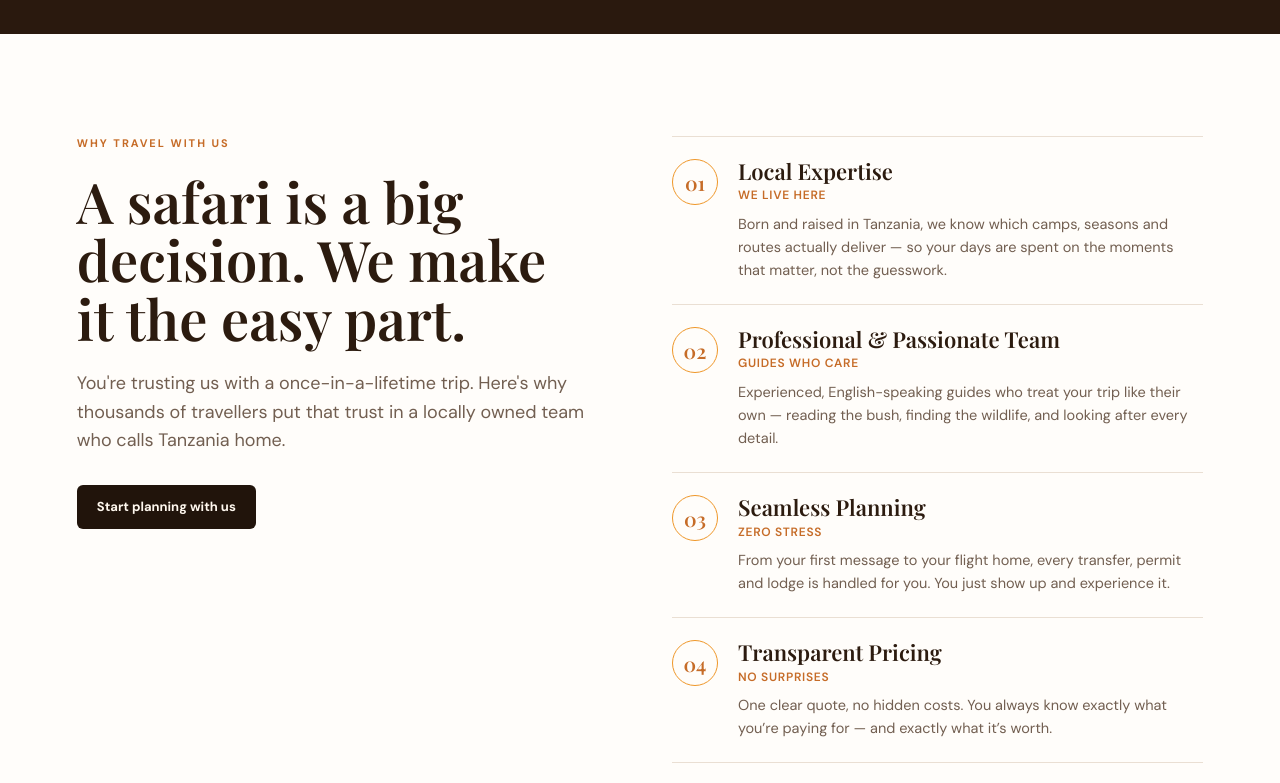
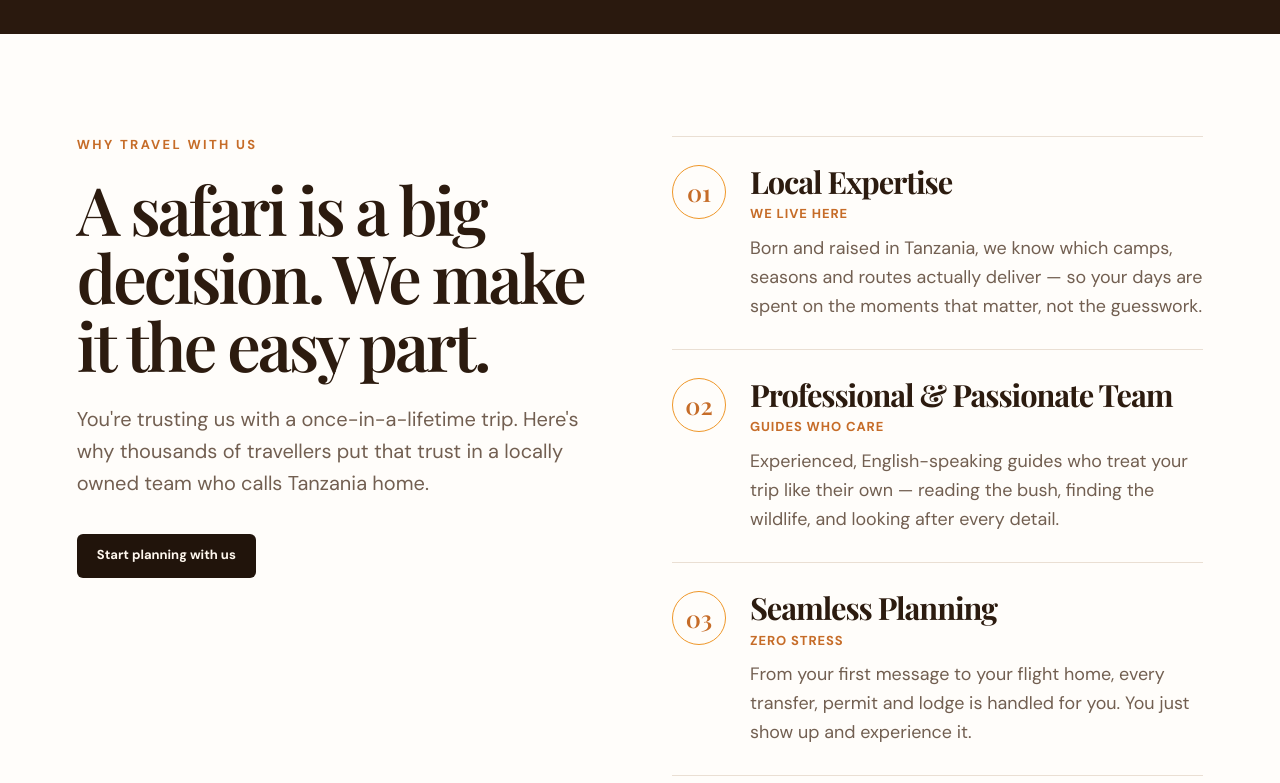
Before and after one commit to churchboyeli-eng/wildwingssafari, a React (Vite) app: page / in a window 1280 px wide. Shown: the part 2180-2963 px from the top of the page. Built offline with nearby package versions, Linux system fonts and the light colour scheme.

Commit message:
Increase why travel typography

```diff
--- a/src/pages/Home.jsx
+++ b/src/pages/Home.jsx
@@ -133,25 +133,25 @@ export default function Home() {
       <section style={{ background: 'var(--bg-paper)', padding: 'clamp(54px,8vw,110px) clamp(28px,6vw,90px)' }}>
         <div style={{ maxWidth: 1300, margin: '0 auto', display: 'grid', gridTemplateColumns: 'repeat(auto-fit,minmax(min(100%,300px),1fr))', gap: 'clamp(32px,5vw,72px)', alignItems: 'start' }}>
           <div style={{ position: 'sticky', top: 96 }}>
-            <div className="eyebrow" style={{ marginBottom: 20 }}>Why travel with us</div>
-            <h2 style={{ fontFamily: 'var(--serif)', fontWeight: 500, fontSize: 'clamp(32px,4.6vw,56px)', lineHeight: 1.04, margin: 0, color: 'var(--ink)' }}>
+            <div className="eyebrow" style={{ marginBottom: 20, fontSize: 13 }}>Why travel with us</div>
+            <h2 style={{ fontFamily: 'var(--serif)', fontWeight: 600, fontSize: 'clamp(40px,5.2vw,68px)', lineHeight: 1.02, letterSpacing: '-.045em', margin: 0, color: 'var(--ink)', textWrap: 'balance' }}>
               A safari is a big decision. We make it the easy part.
             </h2>
-            <p style={{ fontSize: 'clamp(15px,1.7vw,18px)', lineHeight: 1.6, color: 'var(--body)', maxWidth: '42ch', margin: '22px 0 30px' }}>
+            <p style={{ fontSize: 'clamp(17px,1.8vw,20px)', lineHeight: 1.62, color: 'var(--body)', maxWidth: '44ch', margin: '24px 0 34px', textWrap: 'pretty' }}>
               You're trusting us with a once-in-a-lifetime trip. Here's why thousands of travellers put that trust in a locally owned team who calls Tanzania home.
             </p>
             <Link to="/enquire" className="btn-dark">Start planning with us</Link>
           </div>
           <div>
             {why.map((w) => (
-              <div key={w.num} style={{ display: 'flex', gap: 20, alignItems: 'flex-start', padding: '22px 0', borderTop: '1px solid var(--border)' }}>
-                <div style={{ flex: 'none', width: 46, height: 46, borderRadius: '50%', border: '1px solid var(--gold)', display: 'flex', alignItems: 'center', justifyContent: 'center', fontFamily: 'var(--serif)', fontSize: 20, color: 'var(--terracotta)' }}>
+              <div key={w.num} style={{ display: 'flex', gap: 24, alignItems: 'flex-start', padding: '28px 0', borderTop: '1px solid var(--border)' }}>
+                <div style={{ flex: 'none', width: 54, height: 54, borderRadius: '50%', border: '1px solid var(--gold)', display: 'flex', alignItems: 'center', justifyContent: 'center', fontFamily: 'var(--serif)', fontSize: 24, color: 'var(--terracotta)' }}>
                   {w.num}
                 </div>
                 <div>
-                  <h3 style={{ fontFamily: 'var(--serif)', fontWeight: 600, fontSize: 22, margin: '0 0 4px', color: 'var(--ink)', lineHeight: 1.1 }}>{w.title}</h3>
-                  <div style={{ fontSize: 12, letterSpacing: '.06em', textTransform: 'uppercase', color: 'var(--terracotta)', marginBottom: 8, fontWeight: 600 }}>{w.lead}</div>
-                  <p style={{ fontSize: 14.5, lineHeight: 1.6, color: 'var(--body)', margin: 0, maxWidth: '52ch' }}>{w.copy}</p>
+                  <h3 style={{ fontFamily: 'var(--serif)', fontWeight: 700, fontSize: 'clamp(25px,2.4vw,32px)', margin: '0 0 7px', color: 'var(--ink)', lineHeight: 1.08, letterSpacing: '-.035em', textWrap: 'balance' }}>{w.title}</h3>
+                  <div style={{ fontSize: 13, letterSpacing: '.07em', textTransform: 'uppercase', color: 'var(--terracotta)', marginBottom: 10, fontWeight: 800 }}>{w.lead}</div>
+                  <p style={{ fontSize: 'clamp(16px,1.4vw,18px)', lineHeight: 1.62, color: 'var(--body)', margin: 0, maxWidth: '56ch', textWrap: 'pretty' }}>{w.copy}</p>
                 </div>
               </div>
             ))}
```
